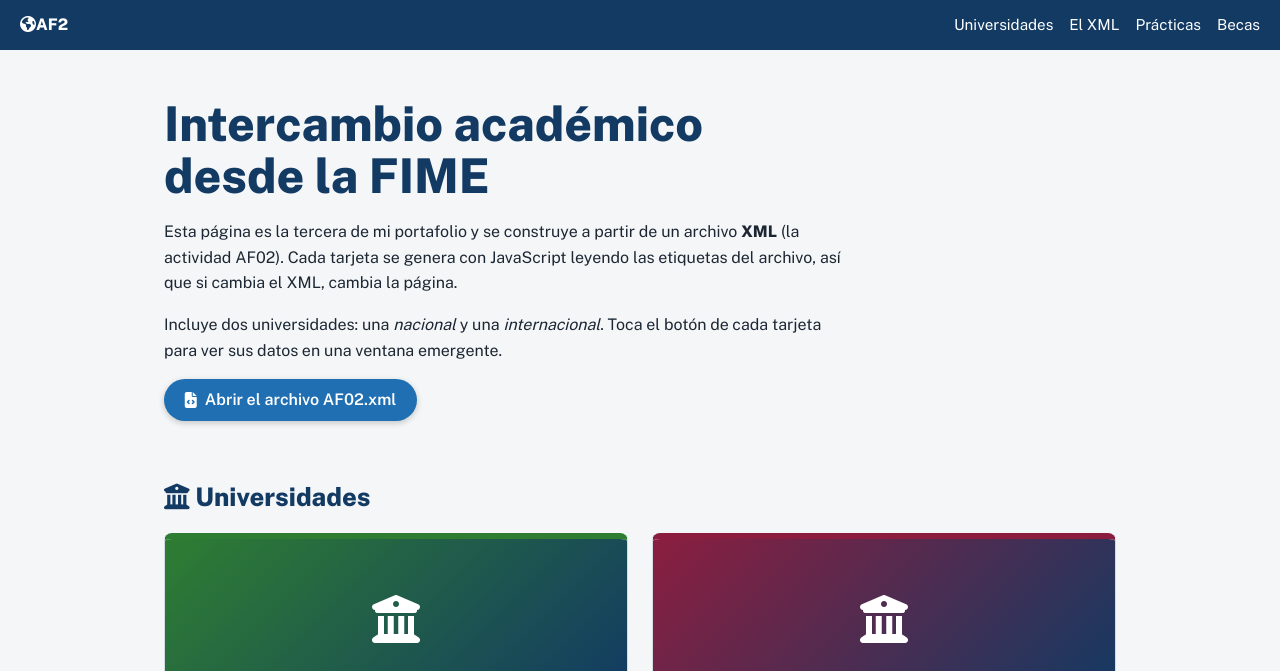
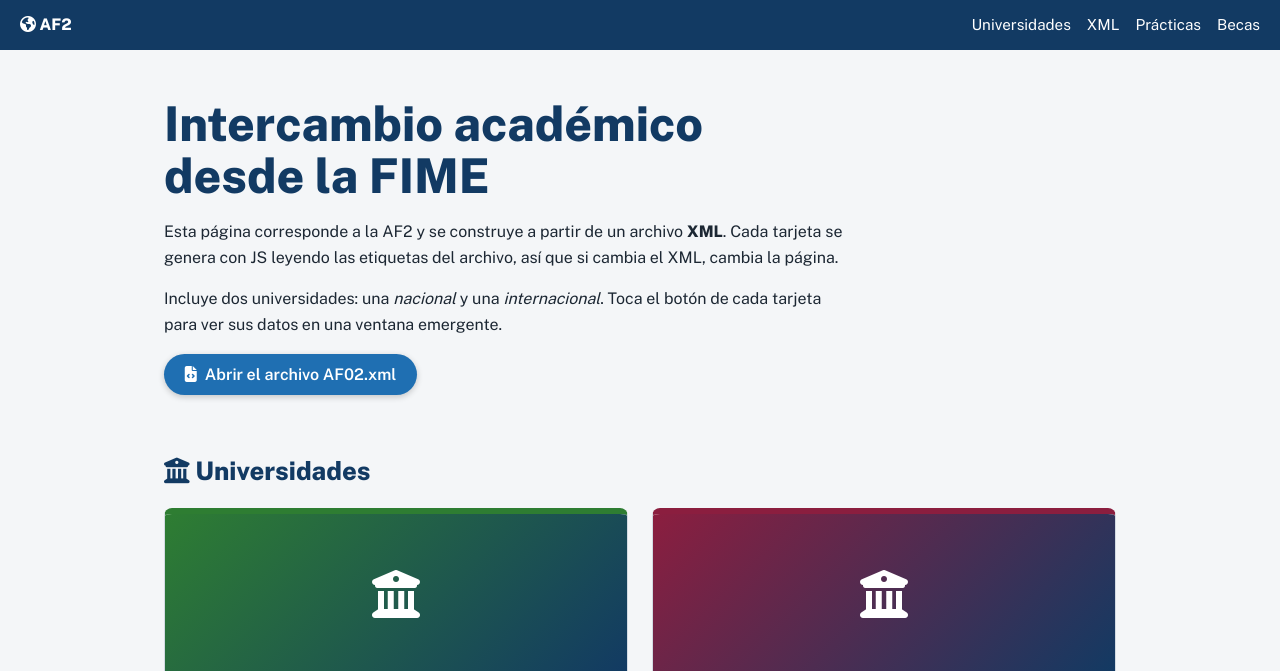
Before and after one commit to alexander-tovar/fundamentales, a plain HTML site: page intercambio/index.html in a window 1280 px wide. Shown: the top 671 px of the page. Drawn offline with nearby package versions, Linux system fonts and the light colour scheme.

Commit message:
Cambios de pagina de intercambios

```diff
--- a/intercambio/index.html
+++ b/intercambio/index.html
@@ -15,12 +15,12 @@
 </head>
 <body>
   <header class="cabecera">
-    <a class="logo" href="#inicio"><i class="fa-solid fa-earth-americas"></i>AF2</a>
+    <a class="logo" href="#inicio"><i class="fa-solid fa-earth-americas"></i> AF2</a>
     <button id="btn-menu" aria-expanded="false" aria-controls="menu"><i class="fa-solid fa-bars"></i> Menú</button>
     <nav id="menu" aria-label="Principal">
       <ul>
-        <li><a href="#universidades">Universidades</a></li>
-        <li><a href="#xml">El XML</a></li>
+        <li><a href="#Unis">Universidades</a></li>
+        <li><a href="#xml">XML</a></li>
         <li><a href="../practicas/">Prácticas</a></li>
         <li><a href="../becas/">Becas</a></li>
       </ul>
@@ -30,7 +30,7 @@
   <main id="inicio">
     <section class="hero">
       <h1>Intercambio académico desde la FIME</h1>
-      <p>Esta página es la tercera de mi portafolio y se construye a partir de un archivo <strong>XML</strong> (la actividad AF02). Cada tarjeta se genera con JavaScript leyendo las etiquetas del archivo, así que si cambia el XML, cambia la página.</p>
+      <p>Esta página corresponde a la AF2 y se construye a partir de un archivo <strong>XML</strong>. Cada tarjeta se genera con JS leyendo las etiquetas del archivo, así que si cambia el XML, cambia la página.</p>
       <p>Incluye dos universidades: una <em>nacional</em> y una <em>internacional</em>. Toca el botón de cada tarjeta para ver sus datos en una ventana emergente.</p>
       <a class="boton" href="AF02.xml" target="_blank" rel="noopener"><i class="fa-solid fa-file-code"></i> Abrir el archivo AF02.xml</a>
     </section>
```
